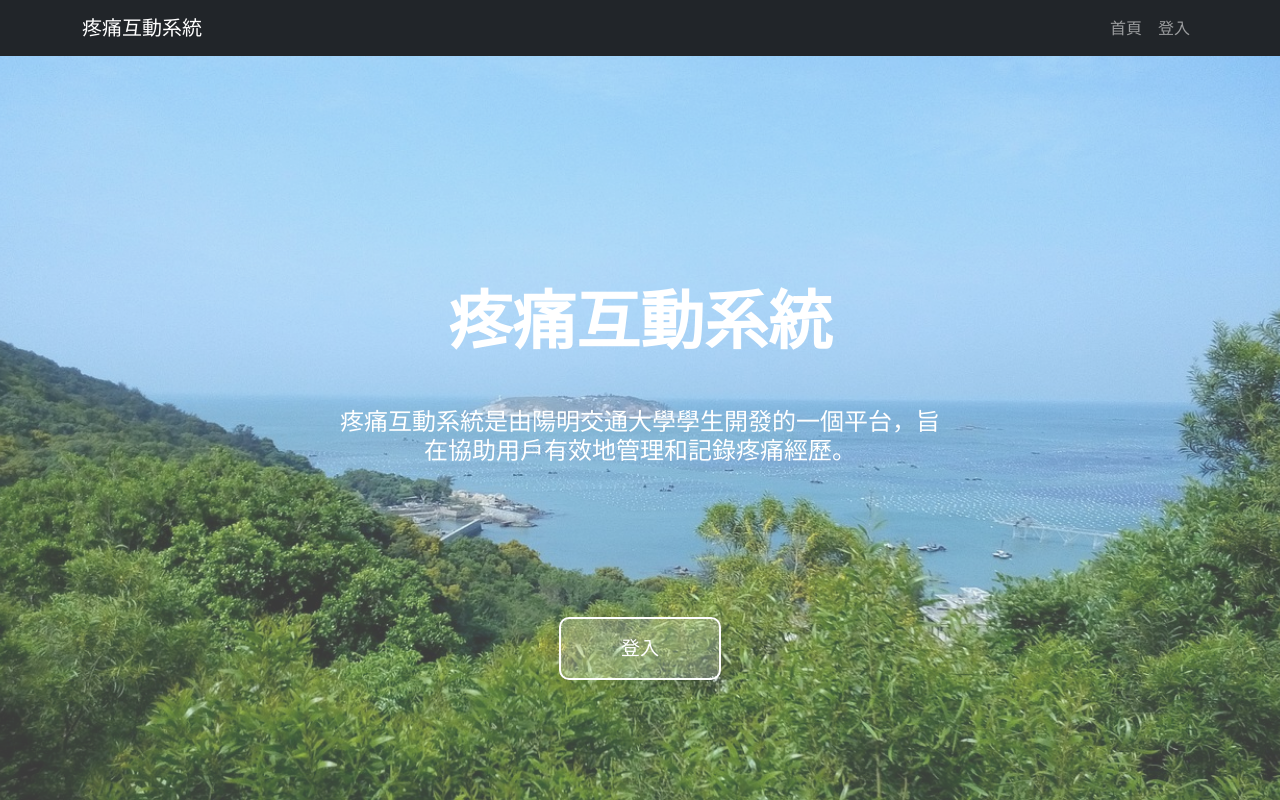
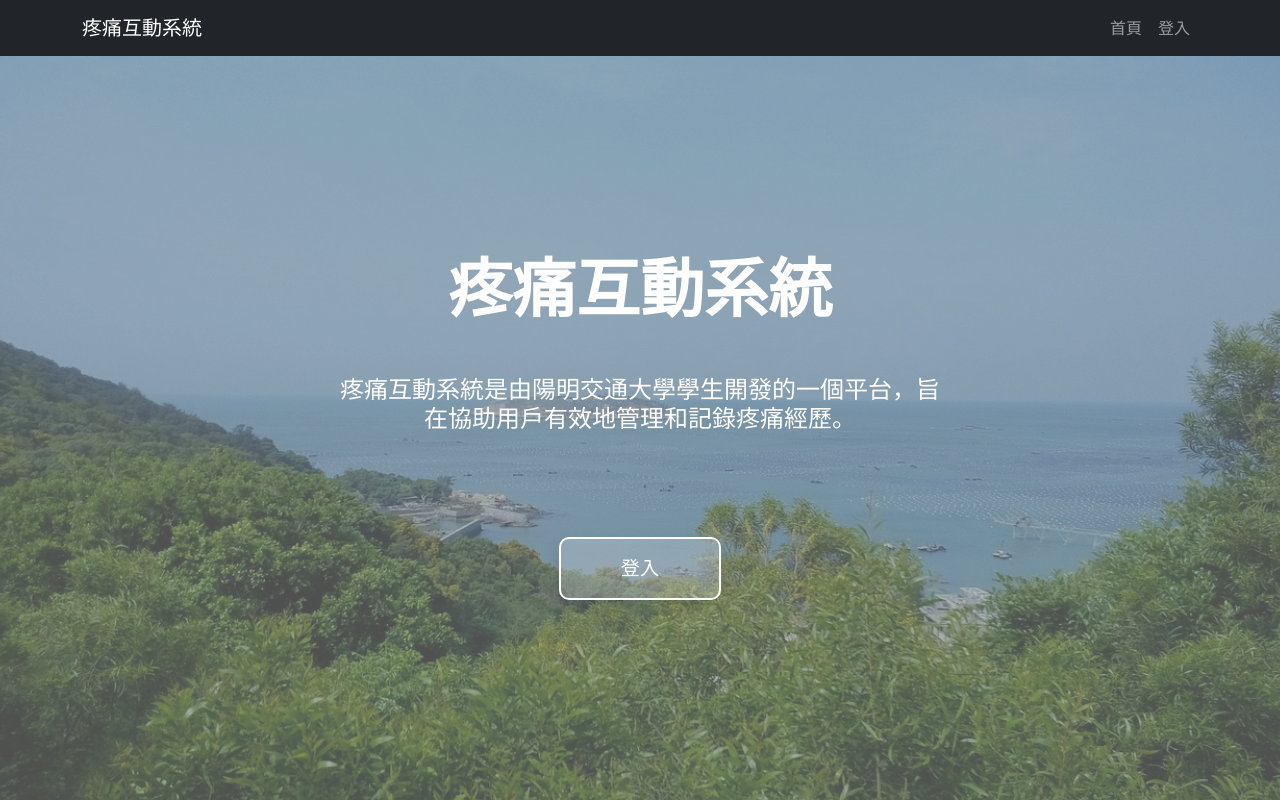
Before and after one commit to chou-ting-wei/NYCU_Service-Learning-Nanao, a React (Vite) app in the folder frontend/: page /home in a window 1280 px wide. Built offline with nearby package versions, Linux system fonts and the light colour scheme.

Commit message:
fix home

```diff
--- a/frontend/src/assets/Home.css
+++ b/frontend/src/assets/Home.css
@@ -5,8 +5,7 @@
     flex-direction: column;
     justify-content: space-between; /* Space out items to push the button to the bottom */
     align-items: center; /* Center items horizontally */
-    padding-top: 10vh;
-    padding-bottom: 15vh;
+    padding: 10vh, 10vw, 10vh, 10vw;
     overflow: hidden;
 }
 
@@ -23,6 +22,19 @@
     background-size: cover;
     opacity: 0.75; /* Adjust the opacity here */
     z-index: 1; /* Ensure this is below the content */
+}
+
+.overlay{
+    padding-top: 25vh;
+    padding-bottom: 25vh;
+    align-items: center;
+    display: flex ;
+    flex-direction: column;
+    justify-content: space-between;
+    background-color: rgba(105, 105, 105, 0.46);
+    z-index: 1;
+    width: 100%;
+    height: 100%;
 }
 
 .title, .subtitle {
@@ -56,7 +68,7 @@
 
 .login-button {
     position: relative;
-    z-index: 2; /* Ensure button is above the overlay */
+    z-index: 3; /* Ensure button is above the overlay */
     opacity: 0; /* Start from invisible */
     animation: fadeIn 1s ease-in-out 0.5s forwards;
     background: transparent;
--- a/frontend/src/assets/Home.tsx
+++ b/frontend/src/assets/Home.tsx
@@ -7,7 +7,7 @@ const Home = () => {
   const [cookies, setCookie, removeCookie] = useCookies(['user']);
   return (
       <div className="home">
-          <div className="overlay"></div>
+          <div className="overlay">
           <div className="content-wrapper">
               <h1 className="title">疼痛互動系統</h1>
               <br></br>
@@ -33,6 +33,7 @@ const Home = () => {
             </>
           )
           }
+          </div>
 
       </div>
   );
```
